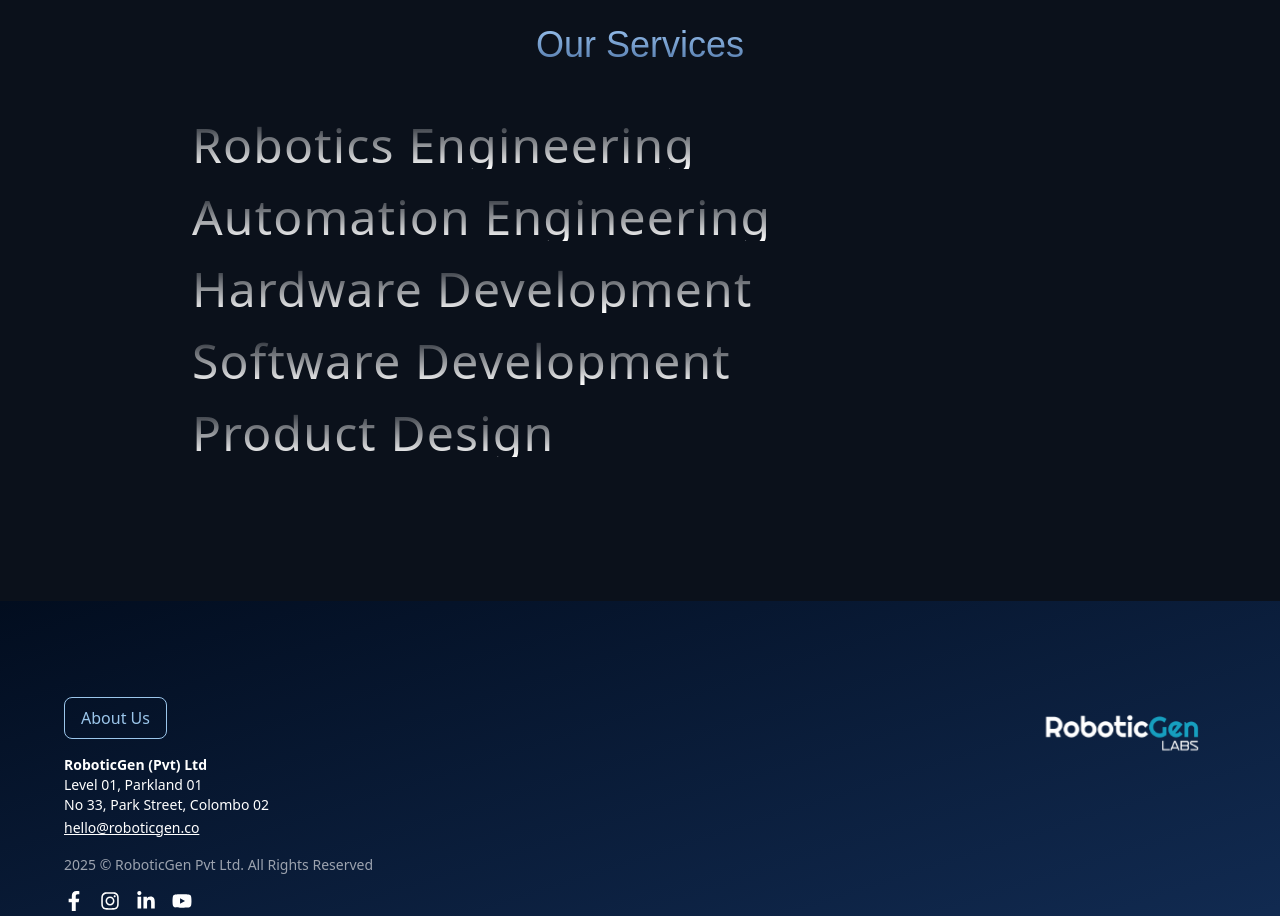
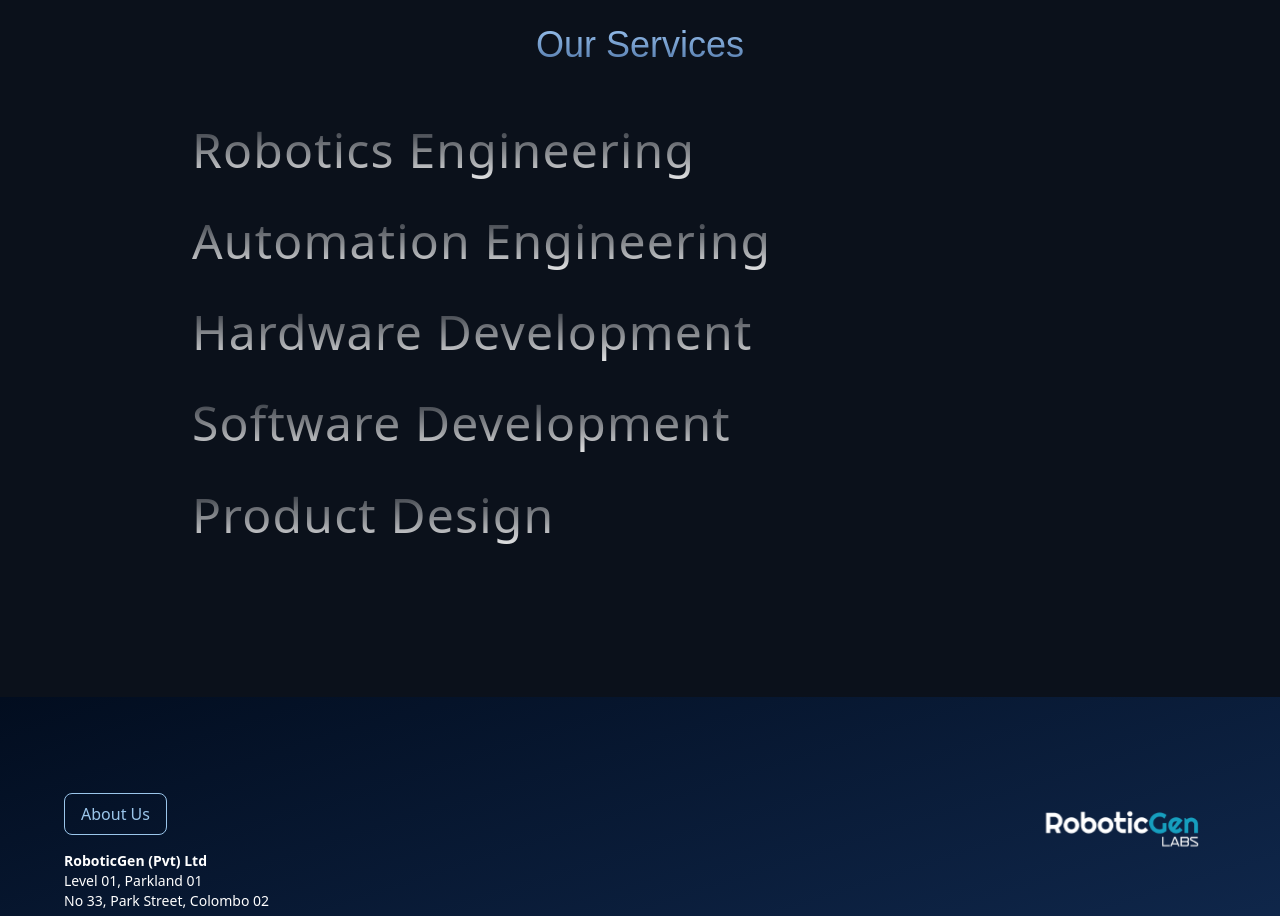
Before and after one commit to DevRoboticGen/roboticgenlabs-website, a React (Vite) app in the folder roboticgenlabs-web/: page / in a window 1280 px wide. Shown: the part 4120-5036 px from the top of the page. Built offline with nearby package versions, Linux system fonts and the light colour scheme.

Commit message:
This commit fixed Services Section letter showing issue

```diff
--- a/roboticgenlabs-web/src/components/ServicesSection.tsx
+++ b/roboticgenlabs-web/src/components/ServicesSection.tsx
@@ -30,7 +30,8 @@ export default function ServicesSection() {
               key={index}
               data-aos="fade-up"
               data-aos-delay={index * 100}
-              className="text-left text-3xl sm:text-4xl lg:text-5xl font-medium tracking-wide text-transparent bg-clip-text bg-gradient-to-t from-[#FFFFFF] to-[#bcbcbc20] transition-all duration-300 hover:text-white hover:bg-none"
+              className="text-left text-3xl sm:text-4xl lg:text-5xl font-medium tracking-wide text-transparent bg-clip-text bg-gradient-to-t from-[#FFFFFF] to-[#bcbcbc20] transition-all duration-300 hover:text-white hover:bg-none leading-tight lg:leading-[1.2]"
+              style={{ paddingBottom: "0.2em" }}
             >
               {service}
             </li>
```
